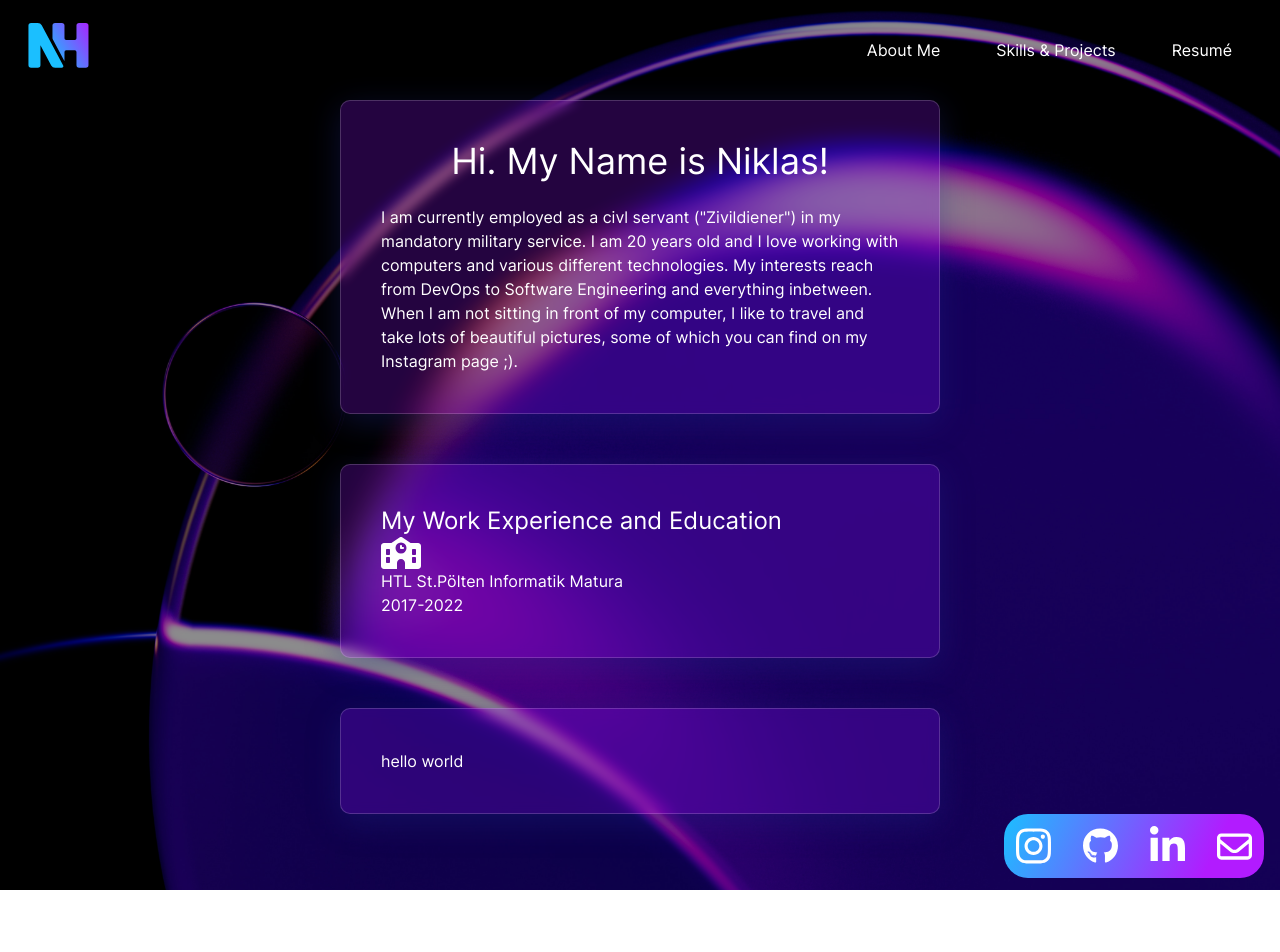
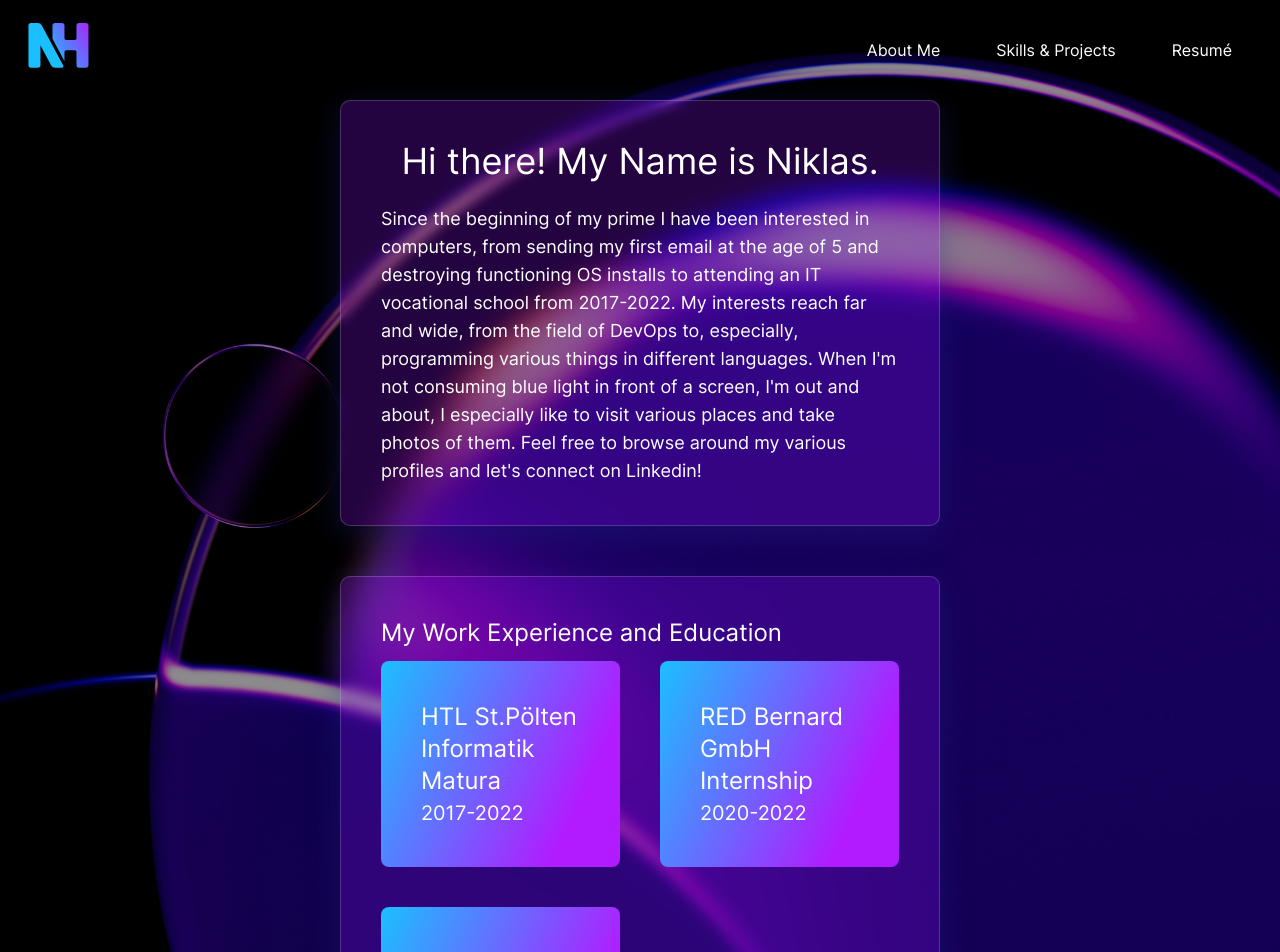
Before and after one commit to NiHaiden/website, a Next.js app: page /aboutme in a window 1280 px wide. Shown: the top 952 px of the page. Before the commit the page ends 890 px from the top, so only its background shows below. Built offline with nearby package versions, Linux system fonts and the light colour scheme; a web font is replaced by a local one.

Commit message:
Optimize code, completely rework the page when it comes to CSS classes and the content itself

```diff
--- a/pages/aboutme.jsx
+++ b/pages/aboutme.jsx
@@ -1,14 +1,9 @@
 import styles from "../styles/Home.module.css";
-import styleAboutMe from "../styles/Aboutme.module.css";
 import Navbar from "../components/Navbar";
 import {useState} from "react";
 import MenuOverlay from "../components/MenuOverlay";
 import SocialLinks from "../components/social";
-import Image from "next/image";
-import {FontAwesomeIcon} from "@fortawesome/react-fontawesome";
-import {faBookOpen} from "@fortawesome/free-solid-svg-icons";
-import {library} from "@fortawesome/fontawesome-svg-core";
-library.add(faBookOpen);
+
 export default function AboutMe() {
     const [navbarOpen, setNavbarOpen] = useState(false);
 
@@ -19,14 +14,35 @@ export default function AboutMe() {
 
 
             <div className={"h-full  px-10 flex text-white items-center justify-center flex-grow flex-col"}>
-                <div className="w-1/2 aboutmecontainer">
-                    <div className="workandedu glassbackground p-10"><h1 className={"text-2xl"}>My Work Experience and Education</h1>
-                    <p><img src={"/icons/school-solid.svg"} width={40} height={40} alt={"School Symbol"}/>HTL St.Pölten Informatik Matura<br/>2017-2022</p></div>
+                <div className="md:w-1/2 w-4/5 max-w-3xl aboutmecontainer">
+                    <div className="workandedu glassbackground p-10"><h1 className={"text-2xl mb-3"}>My Work Experience
+                        and
+                        Education</h1>
+                        <div className={"grid gap-10 md:grid-cols-1 md:grid-rows-1 lg:grid-cols-2 lg:grid-rows-1 xl:grid-cols-2 xl:grid-rows-2 2xl:grid-cols-3 2xl:grid-rows-1 grid-cols-1 grid-rows-3"}>
+                            <div className={"p-10 rounded-lg gradientbackground"}>
+                                <p className={"text-2xl mb-0.5 text-left"}><a href={"https://htlstp.ac.at"}>HTL
+                                    St.Pölten</a><br/> Informatik Matura</p>
+                                <p className={"text-xl"}>2017-2022</p>
+                            </div>
+                            <div className={"p-10 rounded-lg gradientbackground"}>
+                                <p className={"text-2xl mb-0.5 text-left"}><a href={"https://bernard-gruppe.com"}>RED Bernard GmbH</a><br/>Internship</p>
+                                <p className={"text-xl"}>2020-2022</p>
+                            </div>
+                            <div className={"p-10 rounded-lg gradientbackground"}>
+                                <p className={"text-2xl mb-0.5 text-left"}><a href={"https://gdv-dl.de"}>GDV-DL GmbH</a><br/> Azubi FiAe</p>
+                                <p className={"text-xl"}>2023-present</p>
+                            </div>
+                        </div>
+                    </div>
                     <div className="skills glassbackground p-10"> hello world</div>
                     <div className="shortaboutme glassbackground p-10 flex items-center justify-center flex-col">
-                        <h1 className={"text-4xl"}>Hi. My Name is Niklas!</h1><br/>
+                        <h1 className={"text-4xl"}>Hi there! My Name is Niklas.</h1><br/>
 
-                        <p>I am currently employed as a civl servant (&quot;Zivildiener&quot;) in my mandatory military service. I am 20 years old and I love working with computers and various different technologies. My interests reach from DevOps to Software Engineering and everything inbetween. When I am not sitting in front of my computer, I like to travel and take lots of beautiful pictures, some of which you can find on my Instagram page ;).  </p>
+                        <p className={"text-lg"}>Since the beginning of my prime I have been interested in computers,
+                            from sending my first email at the age of 5 and destroying functioning OS installs to attending an IT vocational school from 2017-2022.
+                            My interests reach far and wide, from the field of DevOps to, especially, programming various things in different languages.
+                            When I'm not consuming blue light in front of a screen, I'm out and about, I especially like to visit various places and take photos of them.
+                        Feel free to browse around my various profiles and let's connect on Linkedin!</p>
                     </div>
                 </div>
             </div>
@@ -34,5 +50,4 @@ export default function AboutMe() {
             <SocialLinks></SocialLinks>
         </div>
     );
-    // https://paste.niklas.life/ugeyufuvag.sql
 }
```
